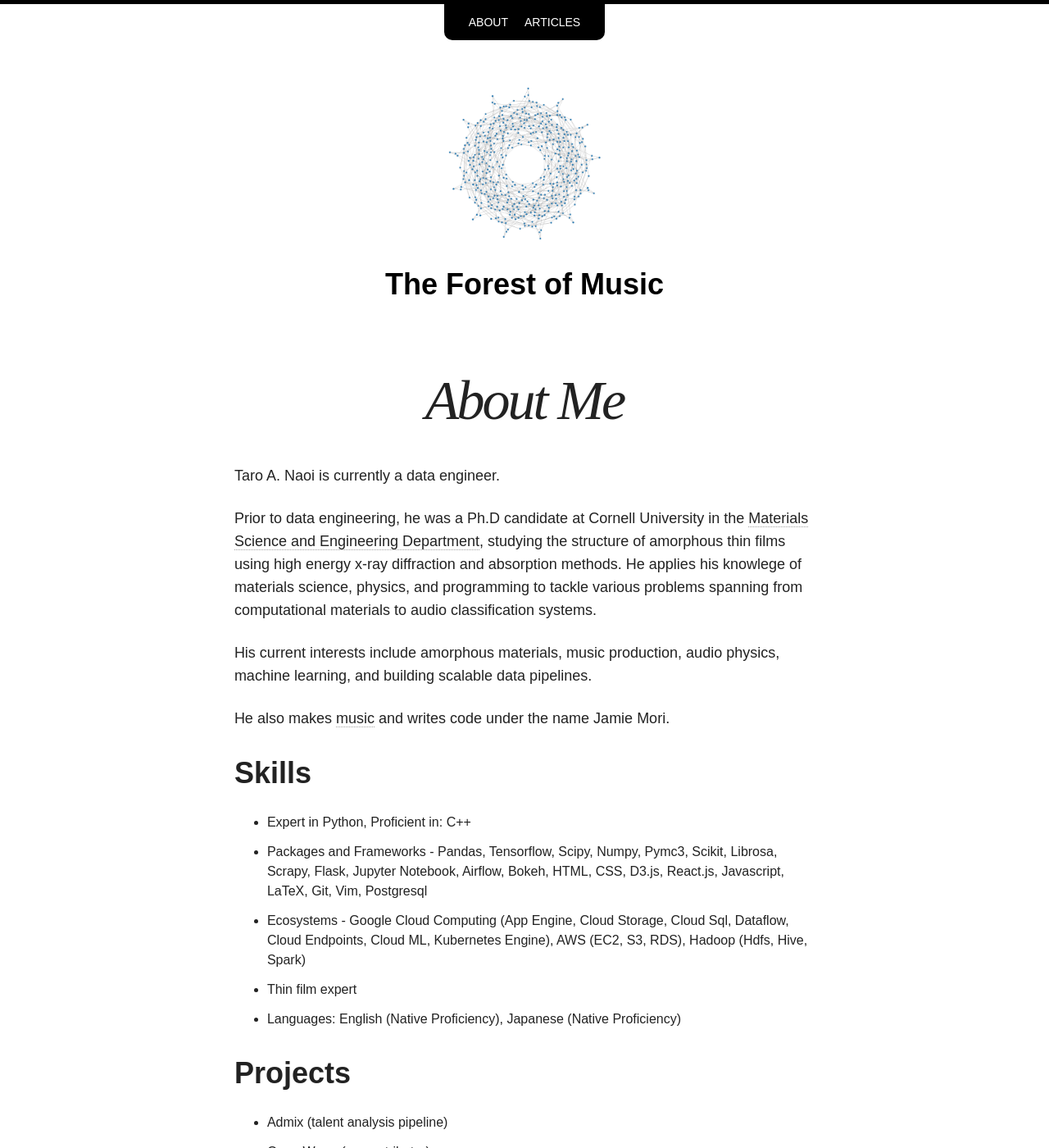
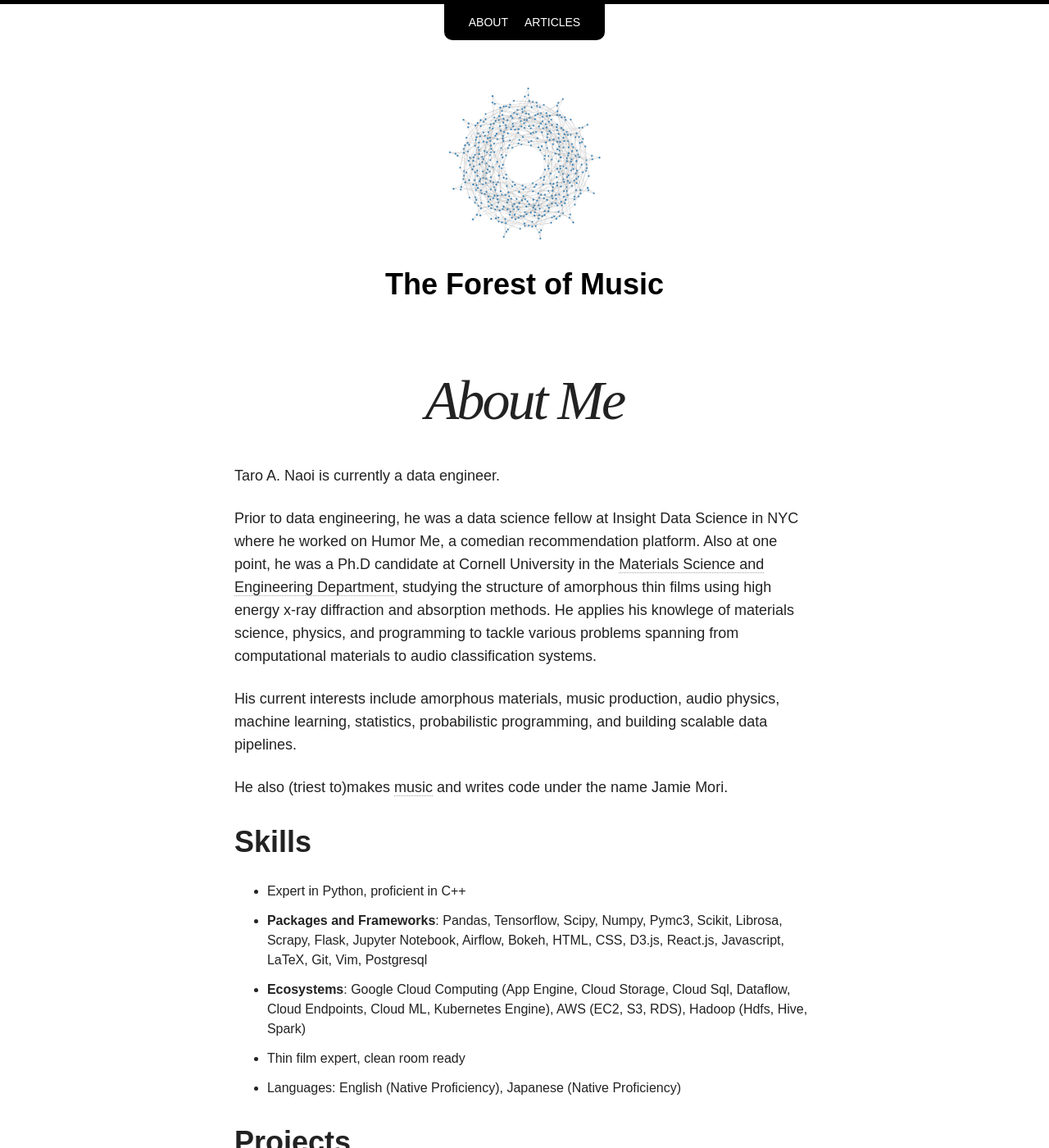
Before and after one commit to jamiemori/jamiemori.github.io, a Jekyll site: the page built from about/index.md, in a window 1280 px wide and 1400 px high. Shown: the whole window at 82% size. Built offline with Jekyll 4.4.1, drawn with Linux system fonts in a browser that asks for light colours; nearby versions of some CDN libraries; a script that is not in the unit is left out; some of the changed text lies outside the part shown.

Commit message:
fixing formatting

```diff
--- a/about/index.md
+++ b/about/index.md
@@ -8,18 +8,18 @@ modified: 2014-08-08T19:44:38.564948-04:00
 
 Taro A. Naoi is currently a data engineer.
 
-Prior to data engineering, he was a Ph.D candidate at Cornell University in the [Materials Science and Engineering Department](http://www.mse.cornell.edu/), studying the structure of amorphous thin films using high energy x-ray diffraction and absorption methods. He applies his knowlege of materials science, physics, and programming to tackle various problems spanning from computational materials to audio classification systems.
+Prior to data engineering, he was a data science fellow at Insight Data Science in NYC where he worked on Humor Me, a comedian recommendation platform. Also at one point, he was a Ph.D candidate at Cornell University in the [Materials Science and Engineering Department](http://www.mse.cornell.edu/), studying the structure of amorphous thin films using high energy x-ray diffraction and absorption methods. He applies his knowlege of materials science, physics, and programming to tackle various problems spanning from computational materials to audio classification systems.
 
-His current interests include amorphous materials, music production, audio physics, machine learning, and building scalable data pipelines.
+His current interests include amorphous materials, music production, audio physics, machine learning, statistics, probabilistic programming, and building scalable data pipelines.
 
-He also makes [music](https://soundcloud.com/japaradise) and writes code under the name Jamie Mori.
+He also (triest to)makes [music](https://soundcloud.com/japaradise) and writes code under the name Jamie Mori.
 
 # Skills
 
-* Expert in Python, Proficient in: C++
-* Packages and Frameworks - Pandas, Tensorflow, Scipy, Numpy, Pymc3, Scikit, Librosa, Scrapy, Flask, Jupyter Notebook, Airflow, Bokeh, HTML, CSS, D3.js, React.js, Javascript, LaTeX, Git, Vim, Postgresql
-* Ecosystems - Google Cloud Computing (App Engine, Cloud Storage, Cloud Sql, Dataflow, Cloud Endpoints, Cloud ML, Kubernetes Engine), AWS (EC2, S3, RDS), Hadoop (Hdfs, Hive, Spark)
-* Thin film expert
+* Expert in Python, proficient in C++
+* <strong>Packages and Frameworks</strong>: Pandas, Tensorflow, Scipy, Numpy, Pymc3, Scikit, Librosa, Scrapy, Flask, Jupyter Notebook, Airflow, Bokeh, HTML, CSS, D3.js, React.js, Javascript, LaTeX, Git, Vim, Postgresql
+* <strong>Ecosystems</strong>: Google Cloud Computing (App Engine, Cloud Storage, Cloud Sql, Dataflow, Cloud Endpoints, Cloud ML, Kubernetes Engine), AWS (EC2, S3, RDS), Hadoop (Hdfs, Hive, Spark)
+* Thin film expert, clean room ready
 * Languages: English (Native Proficiency), Japanese (Native Proficiency)
 
 # Projects
```
Also changed, not shown: other parts of about/index.md (+1 -1 lines), _posts/articles/2015-08-11-Drawing a knn based music preference map with D3 and Python.md (+1 -5 lines).
